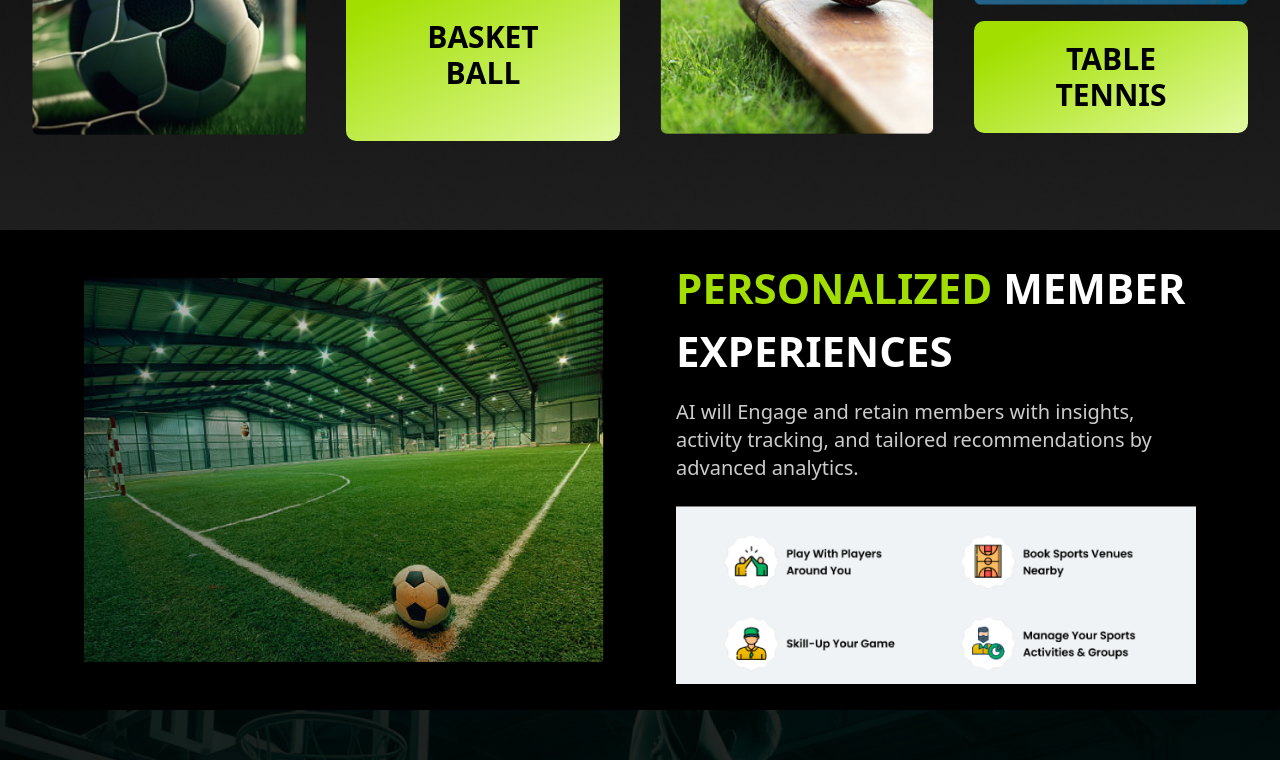
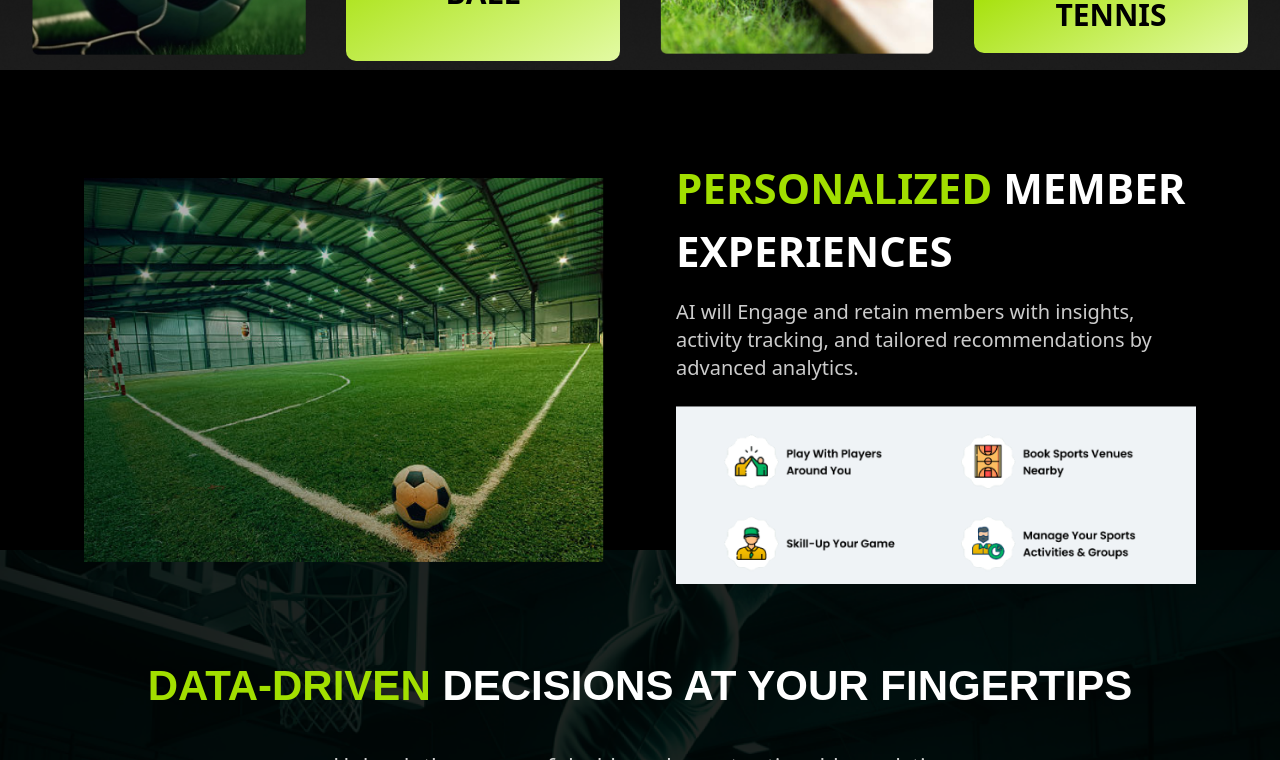
Before and after one commit to datacoveai/BookTheCourt, a React (Vite) app: page / in a window 1280 px wide. Shown: the part 1370-2130 px from the top of the page. Built offline with nearby package versions, Linux system fonts and the light colour scheme; a web font is replaced by a local one.

Commit message:
few changes

```diff
--- a/src/Pages/Business.jsx
+++ b/src/Pages/Business.jsx
@@ -415,7 +415,7 @@ const Business = () => {
         </div>
       </div>
       {/* Member experience */}
-      <div className="h-auto min-h-full bg-[#070707] flex justify-center items-center py-10 sm:py-10 md:py-10 lg:py-10 ">
+      <div className="h-auto min-h-full bg-[#070707] flex justify-center items-center py-10 sm:py-10 md:py-10 lg:py-10  ">
         <div className=" w-full max-w-8xl px-4 sm:px-8 lg:px-16 flex flex-col-reverse md:flex-row items-center gap-8">
           <div className="w-full md:w-1/2 p-5 flex justify-center">
             <img
--- a/src/Pages/LandingPage.jsx
+++ b/src/Pages/LandingPage.jsx
@@ -151,11 +151,11 @@ const LandingPage = () => {
           backgroundSize: "cover",
           backgroundPosition: "center",
           backgroundRepeat: "no-repeat",
-          height: "100vh",
+
           width: "100%",
         }}
       >
-        <div className="flex flex-col justify-center items-center  px-8 sm:px-8 h-full">
+        <div className="flex flex-col justify-center items-center  px-8 sm:px-8 md:h-[80vh] pt-[2rem] pb-[2rem] ">
           <div className="text-center mt-2">
             <h2 className="uppercase text-white text-2xl sm:text-4xl font-bold leading-tight">
               Smarter <span className="text-[#A2DF00]">Scheduling</span>,
@@ -243,7 +243,7 @@ const LandingPage = () => {
         </div>
       </div>
       {/* Member Experience */}
-      <div className="md:h-[60vh] min-h-full bg-black flex justify-center items-center py-10 ">
+      <div className="md:h-[60vh] min-h-full bg-black flex justify-center items-center py-10 pt-[10rem] ">
         <div className=" w-full max-w-8xl px-4 sm:px-8 lg:px-16 flex flex-col-reverse md:flex-row items-center gap-8">
           <div className="w-full md:w-1/2 p-5 flex justify-center">
             <img
--- a/src/components/Footer.jsx
+++ b/src/components/Footer.jsx
@@ -85,7 +85,7 @@ const Footer = () => {
 
   return (
     <>
-      <div className="bg-black p-10 ">
+      <div className="bg-black md:p-10 ">
         {/* newsletter */}
         <div className="flex justify-center">
           <div className="w-[90%] max-w-8xl bg-white rounded-[10px] flex flex-col md:flex-row justify-between items-center mt-[4rem]">
```
